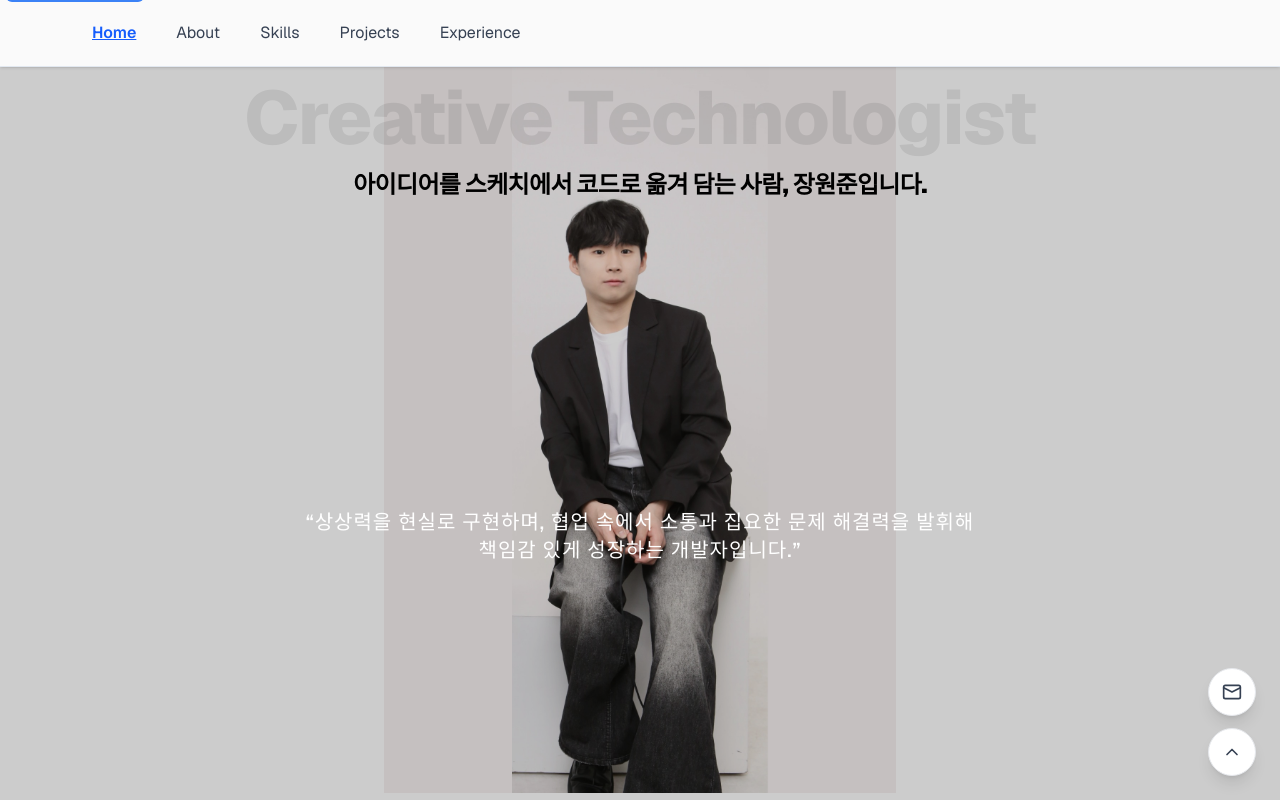
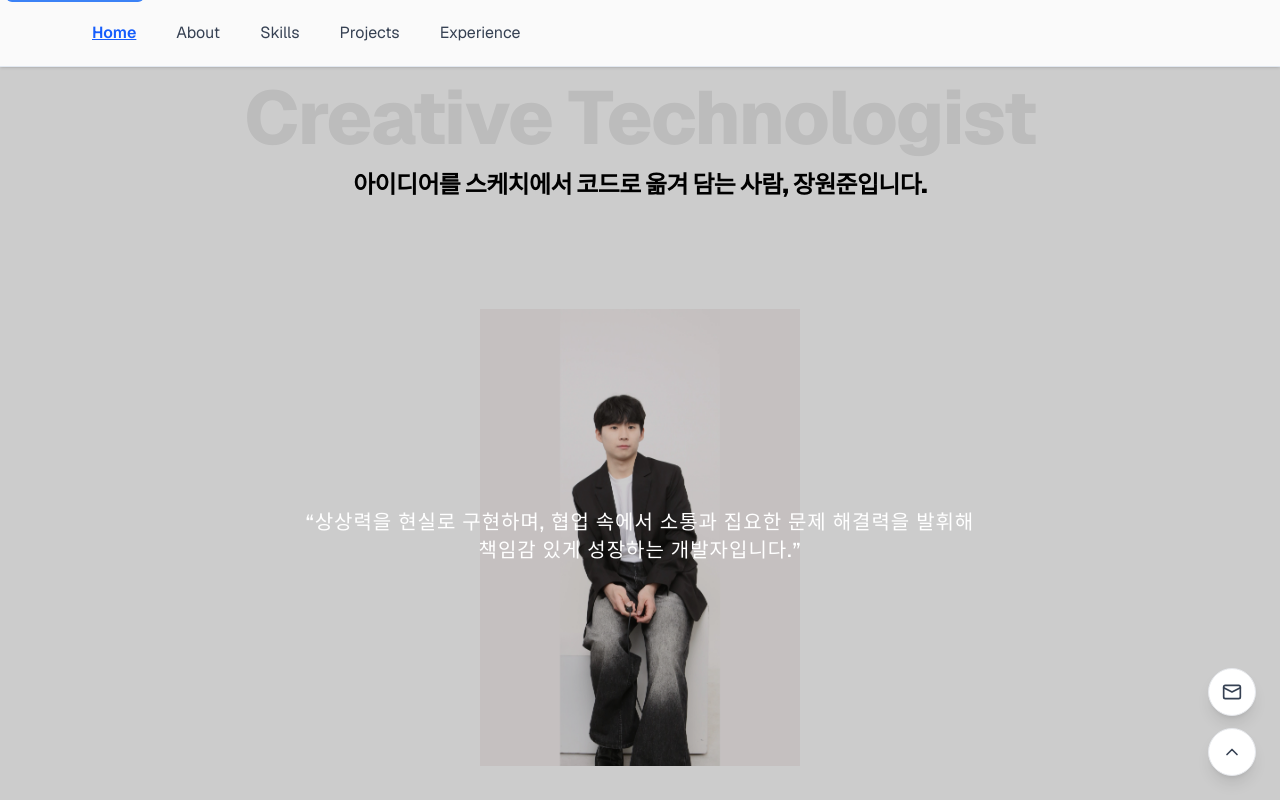
Before and after one commit to jang8163/portfolio, a Next.js app: page / in a window 1280 px wide. Shown: the top 800 px of the page. Built offline with nearby package versions, Linux system fonts and the light colour scheme.

Commit message:
Reduce background image size from 40% to 25% in Hero component

```diff
--- a/components/Hero.tsx
+++ b/components/Hero.tsx
@@ -28,7 +28,7 @@ export default function Hero(): React.JSX.Element {
         style={{
           backgroundImage: 'url(/photo.png)',
           backgroundPosition: 'center 90%',
-          backgroundSize: '40%'
+          backgroundSize: '25%'
         }}
       />
 
```
